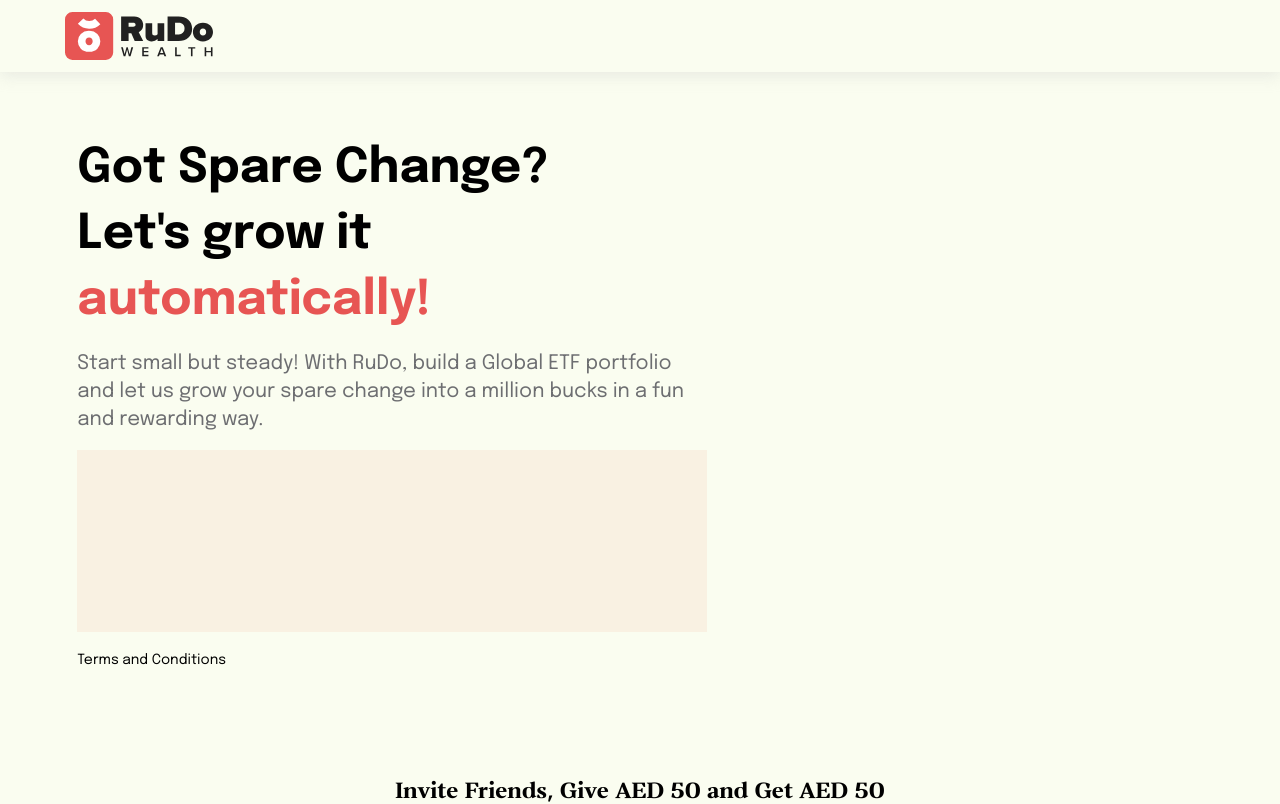
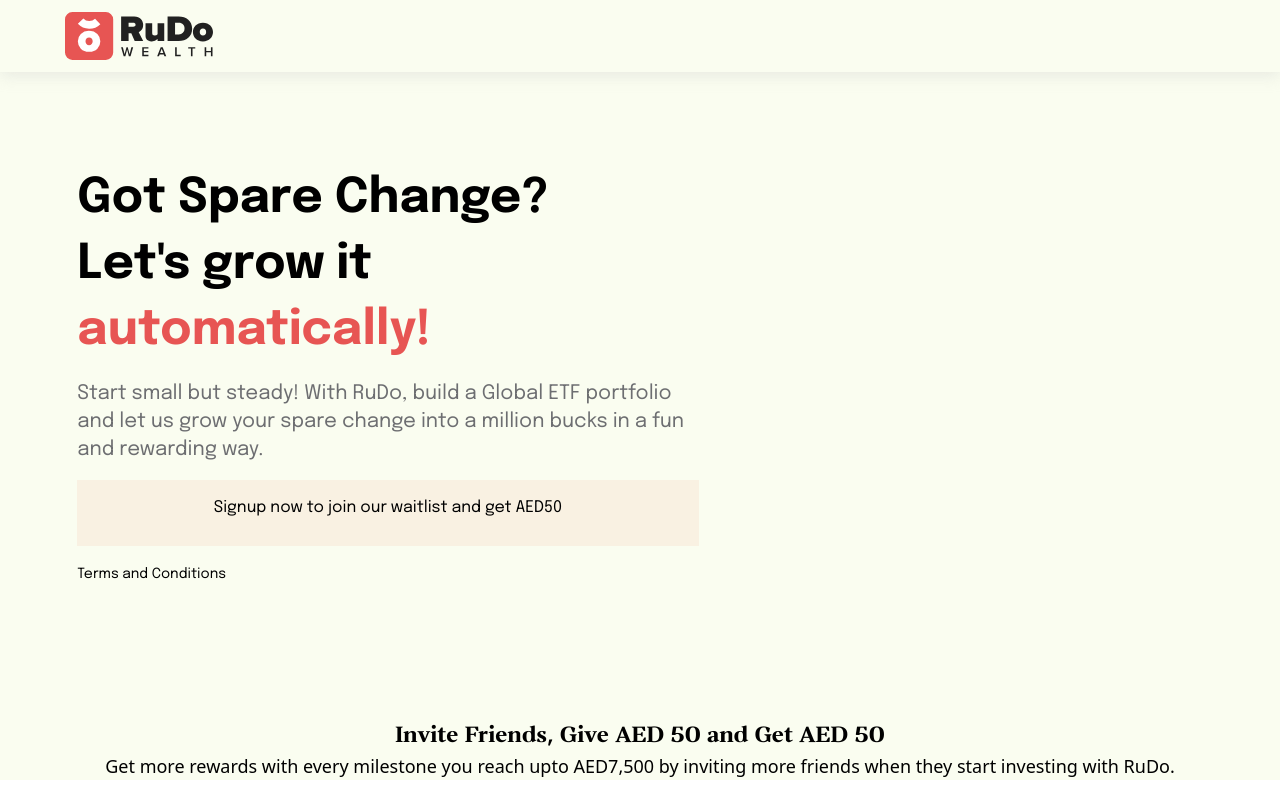
Before and after one commit to ved-blacksof/rudo, a React (Create React App) app: page / in a window 1280 px wide. Shown: the top 804 px of the page. Built offline with nearby package versions, Linux system fonts and the light colour scheme.

Commit message:
pasted classes

```diff
--- a/src/screens/homeScreen/banner/index.jsx
+++ b/src/screens/homeScreen/banner/index.jsx
@@ -22,7 +22,7 @@ const Banner = () => {
   const Terms = () => {
     return (
       <div className="terms-popup-wrapper z-10 bg-white flex justify-center items-center">
-        <div className="terms-popup overflow-scroll px-14 py-8 sm:py-5 sm:px-10  flex justify-center items-center">
+        <div className="terms-popup  px-14 py-8 sm:py-5 sm:px-10  flex justify-center items-center">
           <p className="text-black hover:text-red" onClick={() => setPopupTerms(false)}>X</p>
 
           <ul className="list-disc font-epilogue text-sm text-black"><span className="text-lg font-semibold">Terms and Conditions</span>
@@ -75,10 +75,10 @@ const Banner = () => {
 
 
   return (
-    <section className=" bg-cream">
-      <div className="px-3 md:w-11/12 mx-auto flex  justify-around gap-y-10 gap-x-4 lg:flex-row flex-col   py-16 bg-cream">
-        <div className=" grow-[3] shrink flex flex-col gap-4  justify-center max-w-screen-lg  lg:px-3 ">
-          <h1 className=" text-3xl md:text-4xl xl:text-5xl font-epilogue font-bold md:leading-relaxed xl:leading-snug">
+    <section className=" bg-cream ">
+      <div className="px-3 md:w-11/12 mx-auto flex  justify-around gap-y-10 gap-x-6 lg:flex-row flex-col py-16 bg-cream">
+        <div className=" grow-[3] shrink flex flex-col gap-4  justify-center max-w-screen-lg  lg:px-3  ">
+          <h1 className="text-3xl md:text-4xl xl:text-5xl font-epilogue font-bold md:leading-relaxed xl:leading-snug">
             Got Spare Change? <br />
             Let&apos;s grow it{" "}
             <span className=" text-red "> automatically! </span>
@@ -89,9 +89,10 @@ const Banner = () => {
             rewarding way.
           </div>
 
-          <div className="bg-orange bg-opacity-10 py-4 px-6 font-epilogue ">
-            <div className="viral-loops-wrapper">
-              <div data-vl-widget="embedForm"></div>
+          <div className="bg-orange bg-opacity-10 font-epilogue max-w-screen-md">
+            <div className="viral-loops-wrapper mt-4">
+              <h1 className="font-epilogue text-center ">Signup now to join our waitlist and get AED50</h1>
+              <div data-vl-widget="embedForm" ></div>
             </div>
           </div>
 
@@ -101,7 +102,7 @@ const Banner = () => {
         </div>
 
         <div className="flex items-center">
-          <div className="grow-[2] place-content-center shrink hidden xl:grid basis-96 ">
+          <div className="grow-[2] place-content-center shrink hidden xl:grid basis-[410px] ">
             <ReactPlayer
               url="https://youtu.be/fE-2h3stIhw"
               muted={true}
@@ -112,7 +113,7 @@ const Banner = () => {
               width={480}
             />
           </div>
-          <div className=" grow-[2]  shrink  place-content-center grid xl:hidden shrink-1 basis-96">
+          <div className=" grow-[2]  shrink  place-content-center grid xl:hidden shrink-1 basis-[410px]">
             <ReactPlayer
               url="https://youtu.be/fE-2h3stIhw"
               muted={true}
--- a/src/screens/homeScreen/banner/style.css
+++ b/src/screens/homeScreen/banner/style.css
@@ -3,7 +3,9 @@
 }
 
 .viral-loops-wrapper {
-    min-height: 150px;
+    min-height: 50px;
+    width: 100%;
+    padding: 0px !important;
 }
 
 .tabs-wrapper {
```
